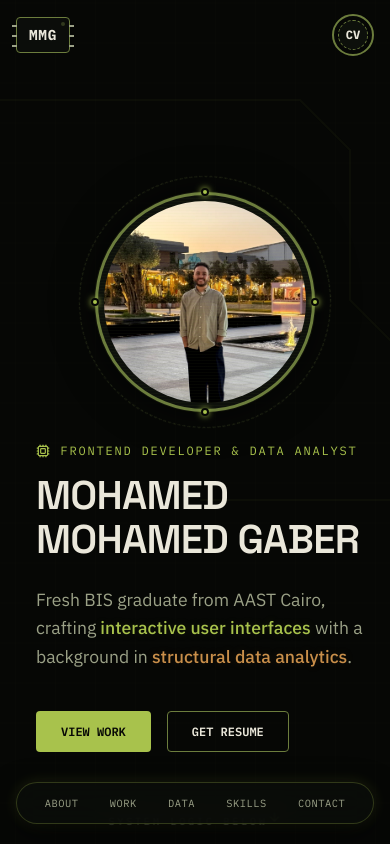
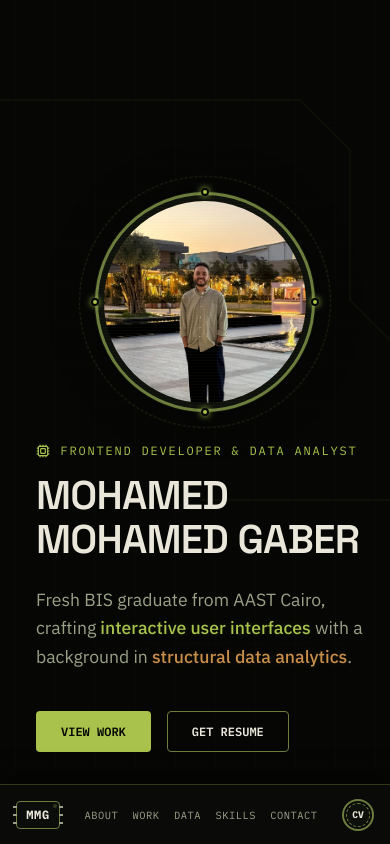
Before and after one commit to MohamedGaberJR/Mo-Portfolio, a React (Vite) app: page / in a window 390 px wide. Shown: the top 844 px of the page. Built offline with nearby package versions, Linux system fonts and the light colour scheme.

Commit message:
Layout polish: unified mobile navbar fixed to bottom viewport, scaled monogram/CV button down for height, and added mobile bottom body padding

```diff
--- a/src/components/Nav.css
+++ b/src/components/Nav.css
@@ -9,6 +9,20 @@
   border-bottom: 1px solid transparent;
   display: flex;
   align-items: center;
+}
+
+@media (max-width: 767px) {
+  .navbar {
+    top: auto;
+    bottom: 0;
+    height: 60px;
+    background-color: rgba(11, 13, 10, 0.92);
+    backdrop-filter: blur(16px);
+    -webkit-backdrop-filter: blur(16px);
+    border-top: 1px solid rgba(168, 194, 76, 0.25);
+    border-bottom: none;
+    box-shadow: 0 -8px 25px rgba(0, 0, 0, 0.5);
+  }
 }
 
 .navbar.scrolled {
@@ -51,6 +65,13 @@
   align-items: center;
   justify-content: center;
   transition: all var(--transition-fast);
+}
+
+@media (max-width: 767px) {
+  .chip-package {
+    width: 44px;
+    height: 28px;
+  }
 }
 
 .chip-package:hover {
@@ -115,28 +136,51 @@
 .pin-right-2 { right: -5px; top: 17px; }
 .pin-right-3 { right: -5px; top: 27px; }
 
+@media (max-width: 767px) {
+  .chip-die {
+    font-size: 0.75rem;
+  }
+  .chip-led {
+    top: 2px;
+    right: 2px;
+  }
+  .chip-pin {
+    width: 4px;
+  }
+  .pin-left-1 { left: -4px; top: 4px; }
+  .pin-left-2 { left: -4px; top: 12px; }
+  .pin-left-3 { left: -4px; top: 20px; }
+  .pin-right-1 { right: -4px; top: 4px; }
+  .pin-right-2 { right: -4px; top: 12px; }
+  .pin-right-3 { right: -4px; top: 20px; }
+}
+
 /* Navigation Links */
 .nav-links {
   display: flex;
-  position: fixed;
-  bottom: 20px;
-  left: 50%;
-  transform: translateX(-50%);
-  width: calc(100% - 32px);
-  max-width: 440px;
-  background-color: rgba(11, 13, 10, 0.85);
-  border: 1.5px solid rgba(168, 194, 76, 0.25);
-  border-radius: 30px;
-  padding: 0.4rem 0.75rem;
-  justify-content: space-around;
-  align-items: center;
-  z-index: 1000;
-  box-shadow:
-    0 10px 30px rgba(0, 0, 0, 0.6),
-    0 0 15px rgba(168, 194, 76, 0.15);
-  backdrop-filter: blur(12px);
-  -webkit-backdrop-filter: blur(12px);
-  transition: border-color var(--transition-normal), box-shadow var(--transition-normal);
+  gap: 8px;
+}
+
+@media (max-width: 767px) {
+  .nav-links {
+    position: static;
+    transform: none;
+    width: auto;
+    max-width: none;
+    background-color: transparent;
+    border: none;
+    border-radius: 0;
+    padding: 0;
+    box-shadow: none;
+    backdrop-filter: none;
+    -webkit-backdrop-filter: none;
+  }
+}
+
+@media (min-width: 768px) {
+  .nav-links {
+    gap: var(--spacing-md);
+  }
 }
 
 .nav-links:hover {
@@ -281,3 +325,16 @@
 .cv-btn:hover .cv-btn-text {
   color: var(--bg-base);
 }
+
+@media (max-width: 767px) {
+  .cv-btn {
+    width: 32px;
+    height: 32px;
+  }
+  .pad-solder {
+    inset: 4px;
+  }
+  .cv-btn-text {
+    font-size: 0.6rem;
+  }
+}
--- a/src/index.css
+++ b/src/index.css
@@ -28,6 +28,12 @@ body {
   background-position: center;
   -webkit-font-smoothing: antialiased;
   -moz-osx-font-smoothing: grayscale;
+}
+
+@media (max-width: 767px) {
+  body {
+    padding-bottom: 80px;
+  }
 }
 
 /* Scrollbar Customization */
```
